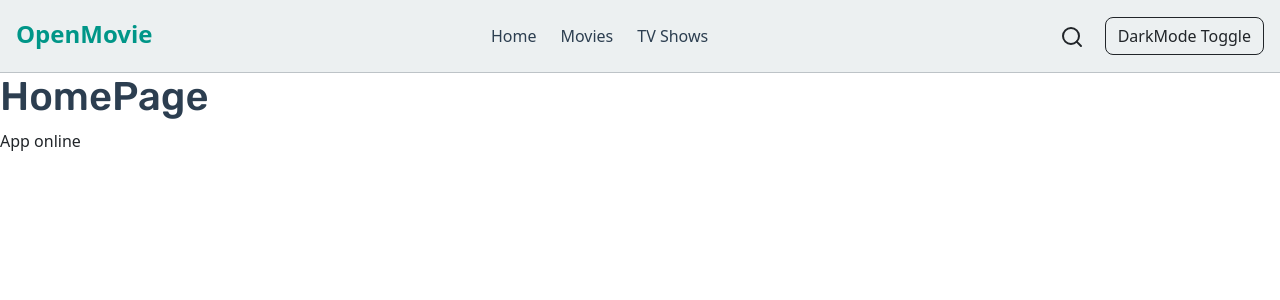
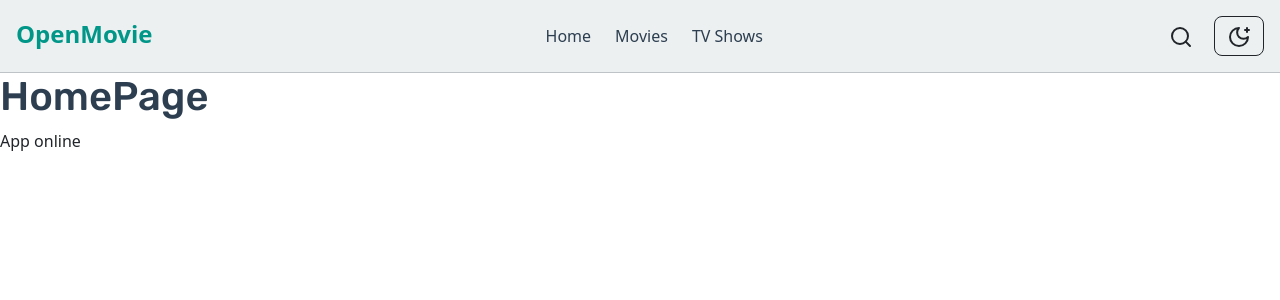
Before and after one commit to daniloscano/openmovie-app, a React (Vite) app: page / in a window 1280 px wide. Shown: the top 300 px of the page. Built offline with nearby package versions, Linux system fonts and the light colour scheme.

Commit message:
added light/dark mode - working

```diff
--- a/src/components/navigation/Navigation.jsx
+++ b/src/components/navigation/Navigation.jsx
@@ -2,9 +2,13 @@ import {Link} from "react-router-dom";
 import './navigation.css'
 import {navLinks} from "./partials/navLinks.js";
 import NavigationLink from "./partials/NavigationLink.jsx";
-import {Heart, Search} from "lucide-react";
+import {MoonStar, Sun, Search} from "lucide-react";
+import {useContext} from "react";
+import {ThemeContext} from "../../contexts/ThemeContext.jsx";
 
 const Navigation = () => {
+    const { theme, toggleTheme } = useContext(ThemeContext)
+
     return (
         <>
             <nav>
@@ -19,8 +23,9 @@ const Navigation = () => {
                     </div>
                     <div className="d-flex align-items-center gap-4 navigation-links">
                         {
-                            navLinks.map(link => (
+                            navLinks.map((link, index) => (
                                 <NavigationLink
+                                    key={`navigation-link-${index}`}
                                     link={link}
                                 />
                             ))
@@ -30,8 +35,13 @@ const Navigation = () => {
                         <button className="btn">
                             <Search size={24} />
                         </button>
-                        <button className="btn btn-outline-dark rounded rounded-3">
-                            DarkMode Toggle
+                        <button
+                            onClick={toggleTheme}
+                            className="btn btn-outline-dark rounded rounded-3"
+                        >
+                            {
+                                theme === 'light' ? <MoonStar /> : <Sun />
+                            }
                         </button>
                     </div>
                 </div>
--- /dev/null
+++ b/src/contexts/ThemeContext.jsx
@@ -0,0 +1,25 @@
+import {createContext, useEffect, useState} from "react";
+
+export const ThemeContext = createContext();
+
+export const ThemeProvider = ({ children }) => {
+    const [ theme, setTheme ] = useState('light')
+    console.log(`Theme mode: ${theme}`)
+
+    const toggleTheme = () => {
+        setTheme(prev=> (prev === 'light' ? 'dark' : 'light'))
+        console.log(`Theme mode: ${theme}`)
+    }
+
+    useEffect(() => {
+        const root = document.documentElement;
+        root.setAttribute('data-theme', theme);
+        console.log(root.getAttribute('data-theme'))
+    }, [theme]);
+
+    return (
+        <ThemeContext.Provider value={{ theme, toggleTheme }}>
+            { children }
+        </ThemeContext.Provider>
+    )
+}
--- a/src/index.css
+++ b/src/index.css
@@ -1,6 +1,6 @@
 @import url('https://fonts.googleapis.com/css2?family=Albert+Sans:ital,wght@0,100..900;1,100..900&family=Inter:ital,opsz,wght@0,14..32,100..900;1,14..32,100..900&family=Rubik:ital,wght@0,300..900;1,300..900&display=swap');
 
-:root {
+:root[data-theme="light"] {
     /* Color Palette Light Mode */
     --color-bg: #ECF0F1;
     --color-accent: #009688;
@@ -30,7 +30,7 @@ h1, h2, h3, h4, h5, h6 {
 }
 
 
-@media (prefers-color-scheme: dark) {
+:root[data-theme="dark"] {
     /* Color Palette Dark Mode */
     --color-bg: #2C3E50;
     --color-accent: #009688;
--- a/src/main.jsx
+++ b/src/main.jsx
@@ -4,11 +4,14 @@ import 'bootstrap/dist/css/bootstrap.min.css';
 import './index.css'
 import App from './App.jsx'
 import {PrimeReactProvider} from "primereact/api";
+import {ThemeProvider} from "./contexts/ThemeContext.jsx";
 
 createRoot(document.getElementById('root')).render(
     <StrictMode>
         <PrimeReactProvider>
-            <App/>
+            <ThemeProvider>
+                <App/>
+            </ThemeProvider>
         </PrimeReactProvider>
     </StrictMode>,
 )
```
